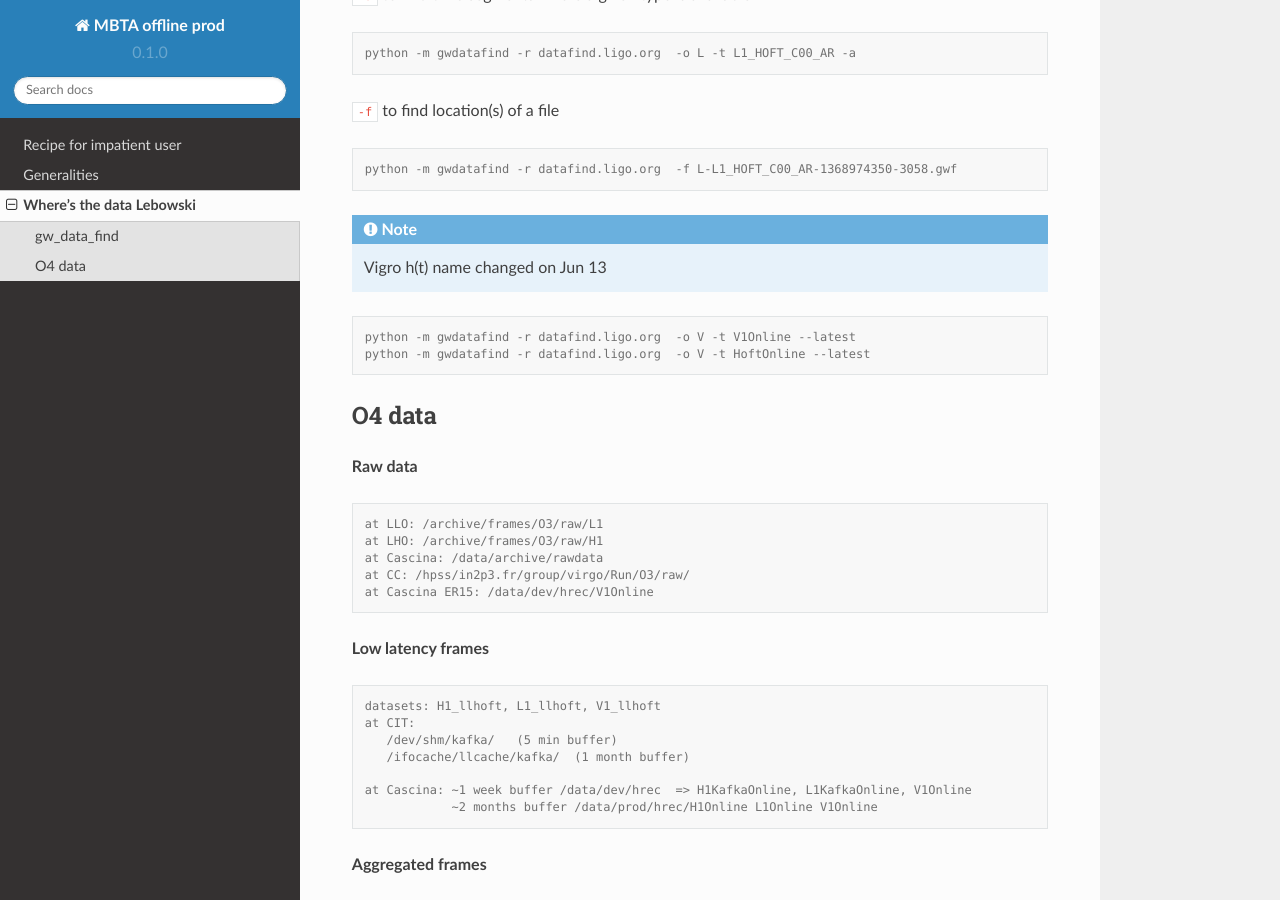
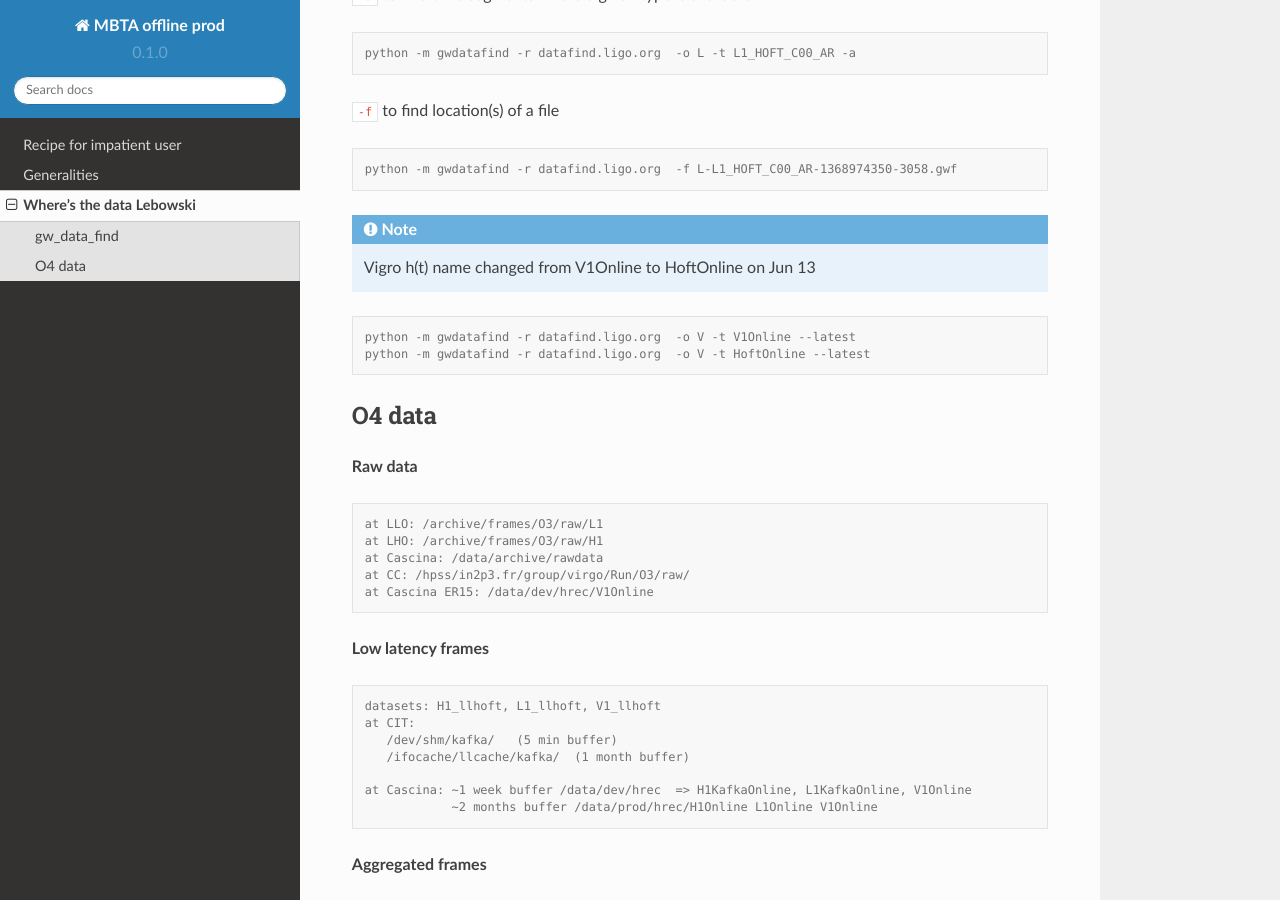
Before and after one commit to lethuill/mbta-offline-doc, a Sphinx documentation site: the page built from docs/source/data.rst, in a window 1280 px wide and 900 px high, scrolled down 684 px. Built offline with Sphinx 7.4.7 and the Read the Docs theme 2.0.0, drawn with Linux system fonts in a browser that asks for light colours.

Commit message:
Update data.rst

```diff
--- a/docs/source/data.rst
+++ b/docs/source/data.rst
@@ -44,7 +44,7 @@ https://computing.docs.ligo.org/guide/auth/scitokens/
 
 .. note::
 
-   Vigro h(t) name changed on Jun 13
+   Vigro h(t) name changed from V1Online to HoftOnline on Jun 13
 
 .. code-block:: console
 
```
